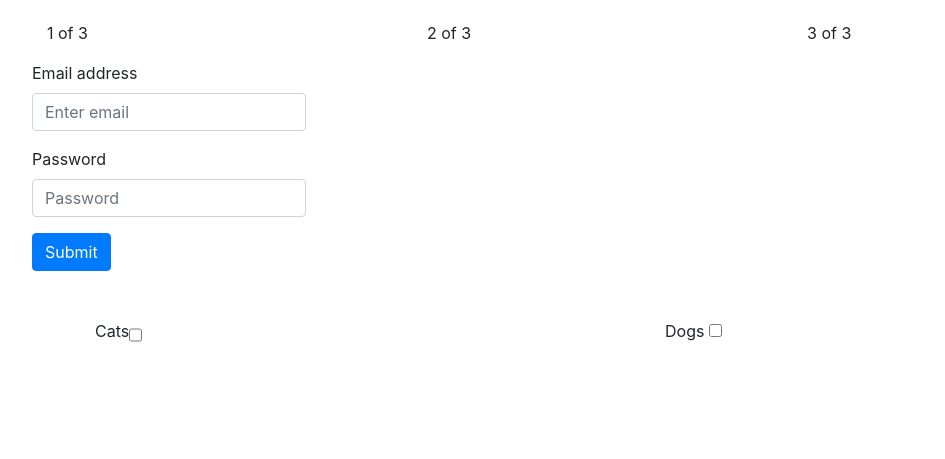
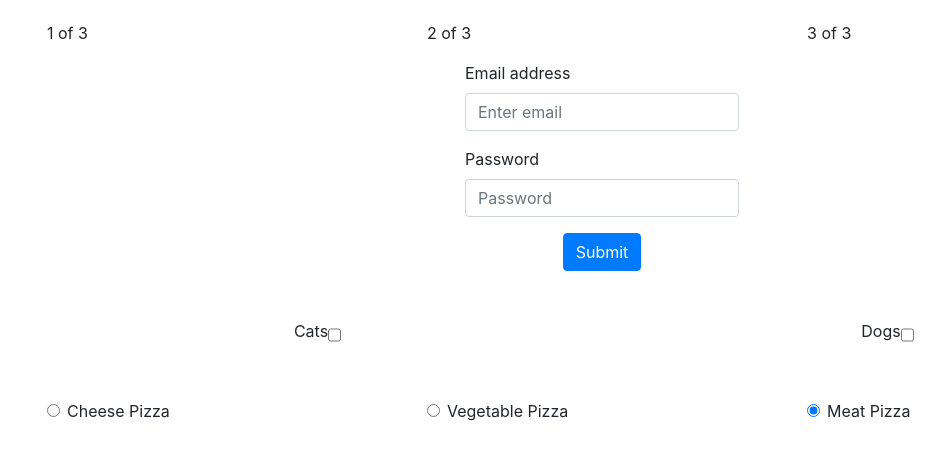
Before and after one commit to natedebenedetti/bootstrap-4-drills, a plain HTML site: page index.html in a window 1280 px wide. Shown: the part 51-510 px from the top of the page, without its empty margins (38-983 px from the left). Drawn offline with nearby package versions, Linux system fonts and the light colour scheme.

Commit message:
all steps are satisfied, just need to clean up code a little and style possibly

```diff
--- a/index.html
+++ b/index.html
@@ -22,36 +22,65 @@
             <div class=" col justify-content-end py-3">3 of 3</div>
         </div>
         <form>
-            <div class="row">
+            <div class="row justify-content-center">
                 <div class="form-group">
                     <label for="exampleInputEmail1">Email address</label>
                     <input type="email" class="form-control" aria-describedby="emailHelp" placeholder="Enter email">
                 </div>
             </div>
-            <div class="row">
+            <div class="row justify-content-center">
                 <div class="form-group">
                     <label for="exampleInputPassword1">Password</label>
                     <input type="password" class="form-control" placeholder="Password">
                 </div>
             </div>
-            <div class="row">
+            <div class="row justify-content-center">
                 <button type="submit" class="btn btn-primary">Submit</button>
             </div>
             <div class="row justify-content-center">
                 <div class="col justify-content">
-                    <div class="px-5 py-5">
-                        <div class="input-group-prepend">
+                    <div class="py-5 px-5">
+                        <div class="input-group-prepend justify-content-center">
                             <label for="Cats">Cats</label>
                             <input type="checkbox" aria-label="Checkbox for following text input">
                         </div>
                     </div>
                 </div>
-                <div class="col">
-                    <div class="px-5 py-5">
-                        <div class="input-group-prepend"></div>
+                <div class="col justify-content">
+                    <div class="py-5 px-5">
+                        <div class="input-group-prepend justify-content-center">
                             <label for="Cats">Dogs</label>
                             <input type="checkbox" aria-label="Checkbox for following text input">
                         </div>
+                    </div>
+                </div>
+            </div>
+            <div class="row">
+                <div class="col">
+                    <div class="form-check">
+                        <input class="form-check-input" type="radio" name="exampleRadios" id="exampleRadios1" value="option1"
+                            checked>
+                        <label class="form-check-label" for="exampleRadios1">
+                            Cheese Pizza
+                        </label>
+                    </div>
+                </div>
+                <div class="col">
+                    <div class="form-check">
+                        <input class="form-check-input" type="radio" name="exampleRadios" id="exampleRadios1" value="option1"
+                            checked>
+                        <label class="form-check-label" for="exampleRadios1">
+                            Vegetable Pizza
+                        </label>
+                    </div>
+                </div>
+                <div class="col">
+                    <div class="form-check">
+                        <input class="form-check-input" type="radio" name="exampleRadios" id="exampleRadios1" value="option1"
+                            checked>
+                        <label class="form-check-label" for="exampleRadios1">
+                            Meat Pizza
+                        </label>
                     </div>
                 </div>
             </div>
```
